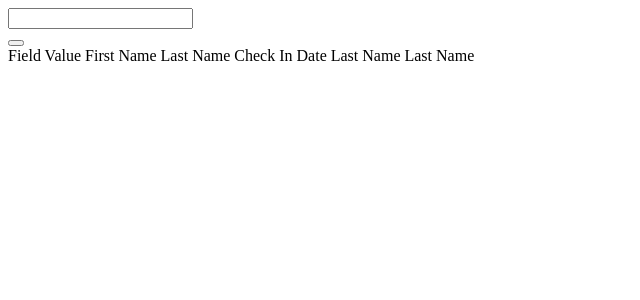
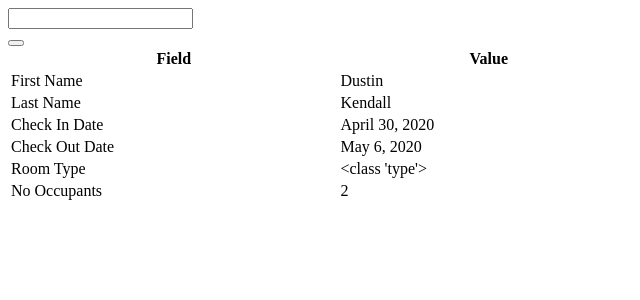
Before and after one commit to d-j-kendall/django_hotel_api, a Django app: template templates/check_reservation.html in a window 1280 px wide. Shown: the top 300 px of the page, without its empty margins (0-640 px from the left). Run offline with Django 3.2, Linux system fonts and the light colour scheme; the template is opened without the code that fills it: values that come from a table or form of the project are taken from there, others are empty; data comes from the database, SQL or seed files in the repository; parts of the project's set-up code (start-up, migrations or seed data) failed here and were passed over.

Commit message:
Added reservation page

```diff
--- a/dm_hotel/urls.py
+++ b/dm_hotel/urls.py
@@ -32,6 +32,6 @@ urlpatterns = [
     path('', home.views.index, name='index'),
     path('make_cust',home.views.create_cust, name='make_cust'),
     path('new_customer/', views.create_user),
-    path('make_reservation/', home.views.make_reservation),
+    path('make_res/', home.views.make_reservation),
     path('check_reservation/', home.views.check_reservation)
     ]
--- a/home/index.html
+++ b/home/index.html
@@ -11,6 +11,11 @@
 <br>
 <br>
 
+<strong>Make Your Reservation</strong>
+<button style="display:flex;justify-content:center" onclick="window.location.href = '/make_res';">Make Reservation</button>
+<br>
+<br>
+<strong>Check Your Reservation</strong>
 <form method="get" action="/check_reservation/">
     <input type="number" name="id" value=""><br>
     <button style="display:flex;justify-content:center" type="submit" value="submit">Check Reservation</button>
--- a/templates/check_reservation.html
+++ b/templates/check_reservation.html
@@ -11,30 +11,36 @@
         <button type="submit" value="Submit"></button>
     </form>
 
+    <table style="width:50%;align:center">
     <tr>
         <th>Field</th>
         <th>Value</th>
     </tr>
     <tr>
         <td>First Name</td>
-        <td>{{first_name}}</td>
+        <td>{{customer.first_name}}</td>
     </tr>
     <tr>
         <td>Last Name</td>
-        <td>{{last_name}}</td>
+        <td>{{customer.last_name}}</td>
     </tr>
     <tr>
         <td>Check In Date</td>
-        <td>{{check_in}}</td>
+        <td>{{reservation.check_in}}</td>
     </tr>
     <tr>
-        <td>Last Name</td>
-        <td>{{last_name}}</td>
+        <td>Check Out Date</td>
+        <td>{{reservation.check_out}}</td>
     </tr>
     <tr>
-        <td>Last Name</td>
-        <td>{{last_name}}</td>
+        <td>Room Type</td>
+        <td>{{room_type}}</td>
     </tr>
+    <tr>
+        <td>No Occupants</td>
+        <td>{{reservation.no_occupants}}</td>
+    </tr>
+    </table>
 
 
 </body>
```
Also changed, not shown: home/make_reservation.html (+20 -1 lines), home/views.py (+5 -2 lines).
